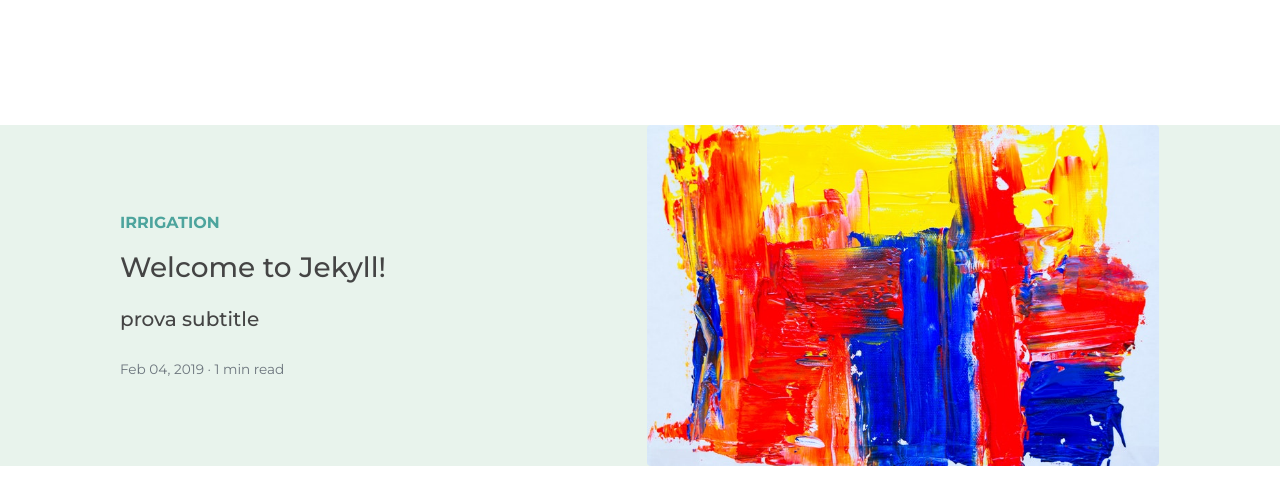
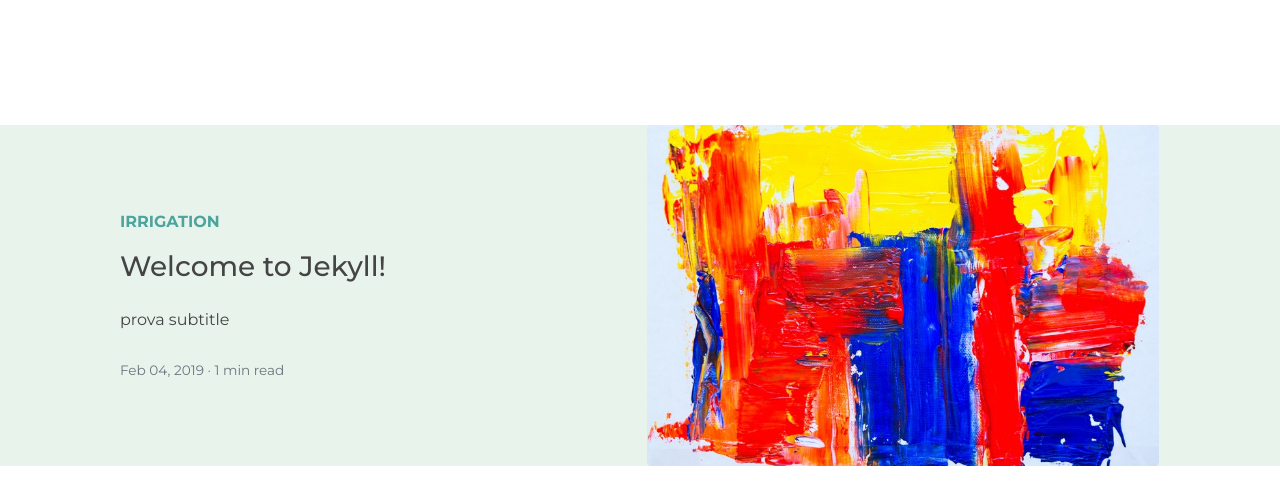
Before and after one commit to nodriver-ai/nodriver-ai.github.io, a Jekyll site: the page built from _posts/2019-02-04-welcome-to-jekyll.markdown, in a window 1280 px wide. Shown: the top 486 px of the page. Built offline with Jekyll 4.4.1, drawn with Linux system fonts in a browser that asks for light colours; nearby versions of some CDN libraries; comment, search, counter and statistics services are not loaded; grey boxes are pictures that could not be loaded.

Commit message:
subtitle p

```diff
--- a/_layouts/post.html
+++ b/_layouts/post.html
@@ -17,7 +17,7 @@ layout: default
                         </span>
 					</p>
 					<h3 class="mb-4 article-headline">{{ page.title }}</h3>
-					<h5 class="mb-4">{{ page.subtitle }}</h5>
+					<p class="mb-4">{{ page.subtitle }}</p>
 					<div class="d-flex align-items-center">
 						<small>
                             <span class="text-muted d-block mt-1">{{ page.date | date: '%b %d, %Y' }} · {% include meta-read-time.html %}</span>
```
